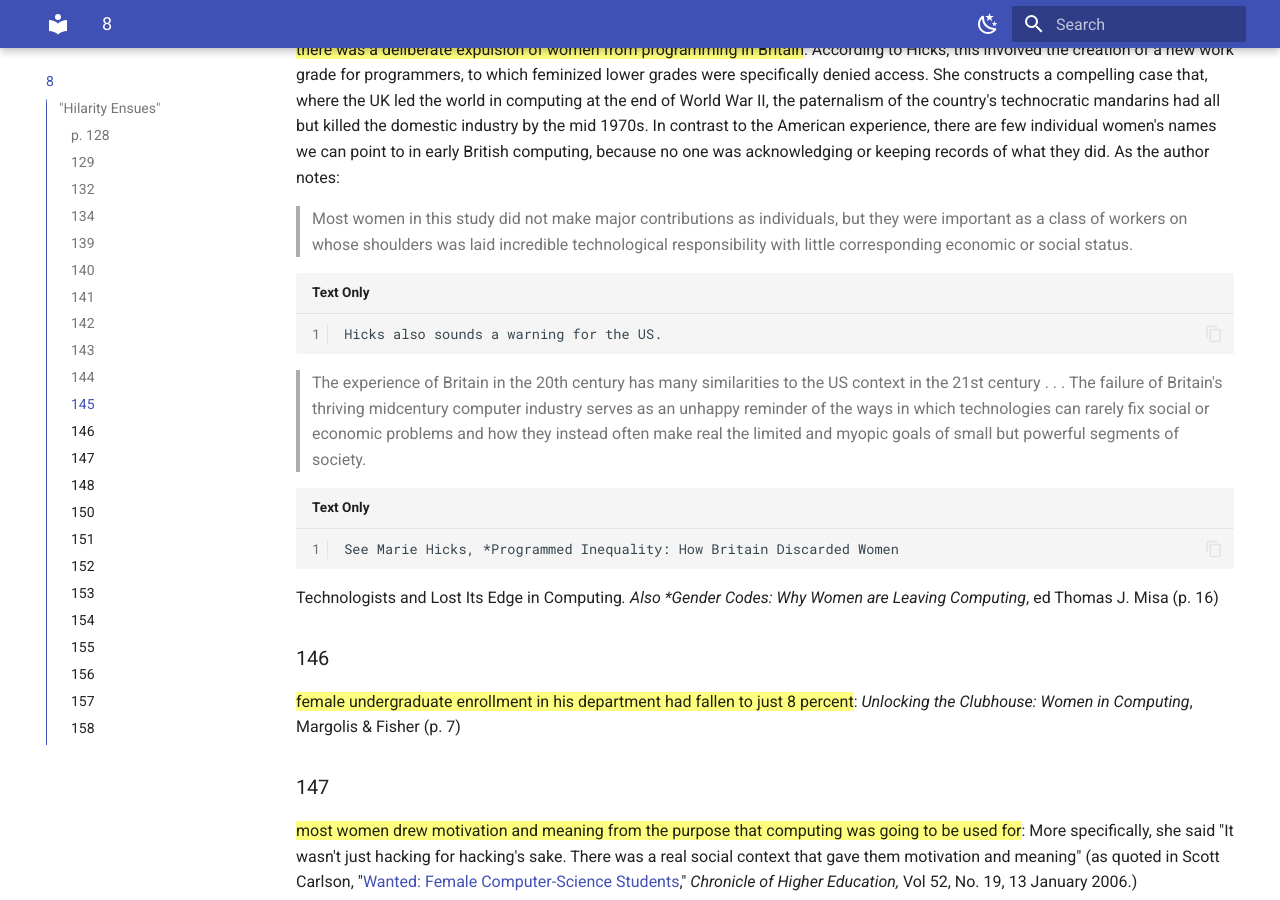
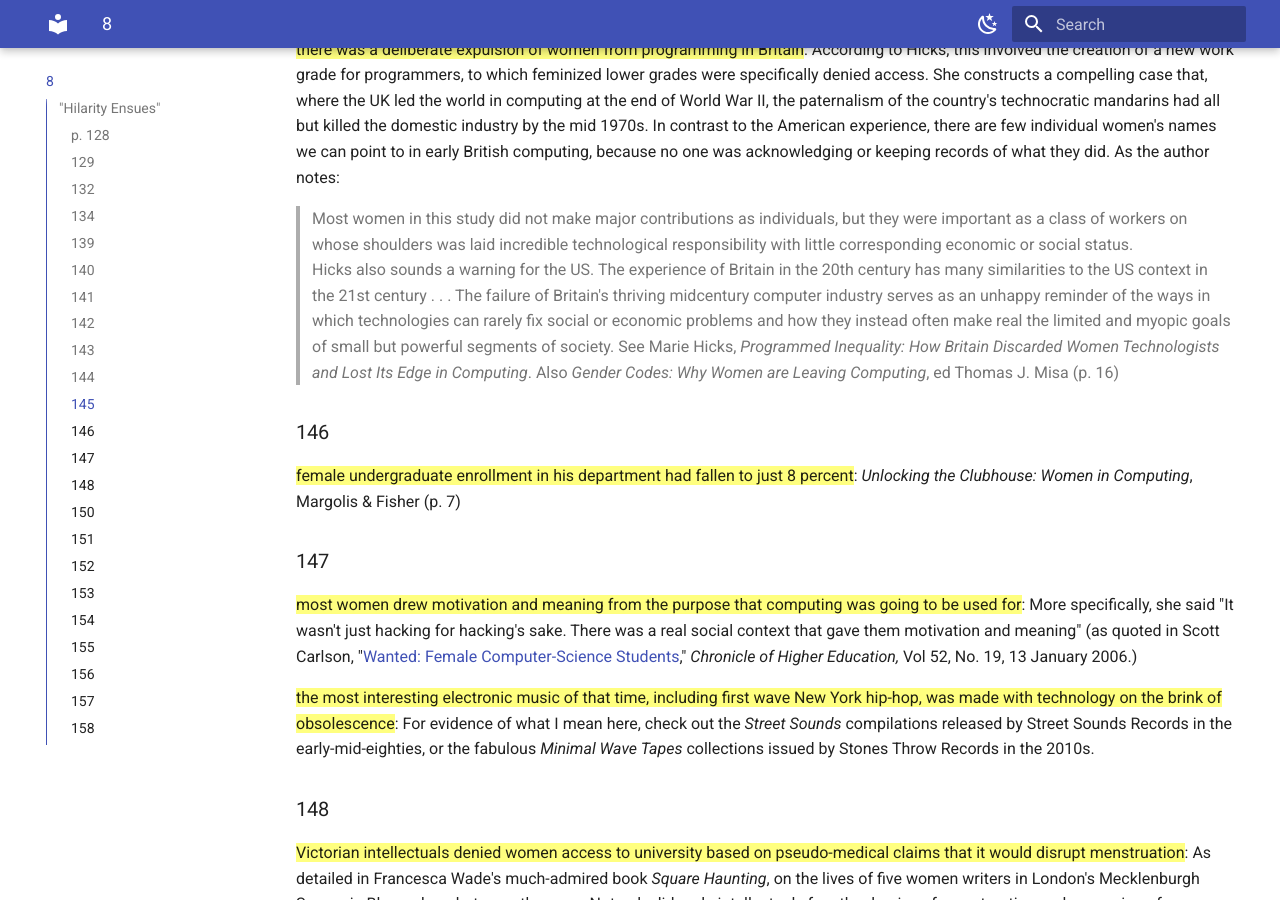
Before and after one commit to zappascout/devil_notes-sources, an MkDocs documentation site: the page built from docs/notes_8_devil.md, in a window 1280 px wide and 900 px high, scrolled down 5080 px. Built offline with MkDocs 1.6.1 and Material for MkDocs 9.7.7, drawn with Linux system fonts in a browser that asks for light colours.

Commit message:
tidy blockquotes

```diff
--- a/docs/notes_8_devil.md
+++ b/docs/notes_8_devil.md
@@ -333,18 +333,16 @@ experience, there are few individual women's names we can point to in
 early British computing, because no one was acknowledging or keeping
 records of what they did. As the author notes:
 > Most women in this study did not make major contributions as
-individuals, but they were important as a class of workers on whose
-shoulders was laid incredible technological responsibility with little
-corresponding economic or social status.
-
+> individuals, but they were important as a class of workers on whose
+> shoulders was laid incredible technological responsibility with little
+> corresponding economic or social status.
     Hicks also sounds a warning for the US.
 > The experience of Britain in the 20th century has many similarities to
-the US context in the 21st century . . . The failure of Britain's
-thriving midcentury computer industry serves as an unhappy reminder of
-the ways in which technologies can rarely fix social or economic
-problems and how they instead often make real the limited and myopic
-goals of small but powerful segments of society.
-
+> the US context in the 21st century . . . The failure of Britain's
+> thriving midcentury computer industry serves as an unhappy reminder of
+> the ways in which technologies can rarely fix social or economic
+> problems and how they instead often make real the limited and myopic
+> goals of small but powerful segments of society.
     See Marie Hicks, *Programmed Inequality: How Britain Discarded Women
 Technologists and Lost Its Edge in Computing*. Also *Gender Codes: Why
 Women are Leaving Computing*, ed Thomas J. Misa (p. 16)
```
